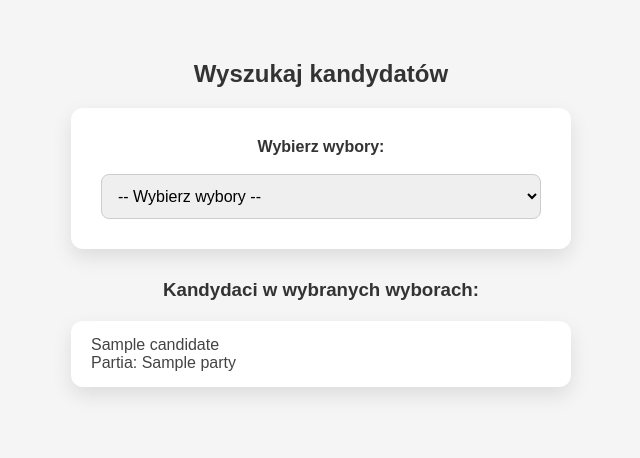
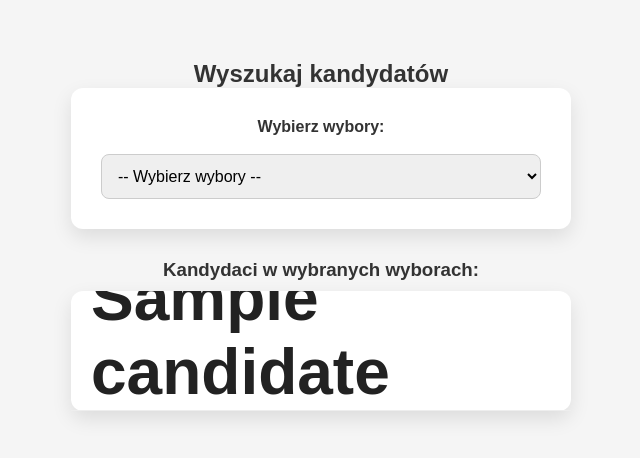
Before and after one commit to Nevvu/Skibidi-sigma, a Django app: page /candidates/1/ in a window 1280 px wide. Shown: the part 173-631 px from the top of the page, without its empty margins (319-959 px from the left). Run offline with Django 5.2, Linux system fonts and the light colour scheme; tables that the repository leaves empty hold one stand-in row (values such as "Sample post"); grey boxes marked "Sample" are stand-in pictures.

Commit message:
Lista kandydatow

```diff
--- a/myapp/myapp/settings.py
+++ b/myapp/myapp/settings.py
@@ -78,6 +78,10 @@ STATIC_ROOT = os.path.join(BASE_DIR, 'staticfiles')
 STATICFILES_DIRS = [
     os.path.join(BASE_DIR, 'static'),
 ]
+
+
+MEDIA_URL = '/media/'
+MEDIA_ROOT = os.path.join(BASE_DIR, 'media')
 
 TEMPLATES = [
     {
--- a/myapp/wybory/models.py
+++ b/myapp/wybory/models.py
@@ -2,6 +2,8 @@ from django.db import models
 from django.db.models.signals import post_save
 from django.dispatch import receiver
 from django.contrib.auth.models import User
+from PIL import Image
+
 
 
 class Notification(models.Model):
@@ -38,15 +40,32 @@ class Party(models.Model):
     name = models.CharField(max_length=100, unique=True)
     description = models.TextField(null=True, blank=True)
     founded_date = models.DateField(null=True, blank=True)
-    election = models.ForeignKey(Election, related_name='parties', on_delete=models.CASCADE, null=True, blank=True)
+    election = models.ForeignKey('Election', related_name='parties', on_delete=models.CASCADE, null=True, blank=True)
+    image = models.ImageField(upload_to='party_images/', null=True, blank=True)
+
+    def save(self, *args, **kwargs):
+        super().save(*args, **kwargs)
+        if self.image:
+            img = Image.open(self.image.path)
+            img = img.resize((300, 400), Image.Resampling.LANCZOS)
+            img.save(self.image.path)
 
     def __str__(self):
         return self.name
 
+
 class Candidate(models.Model):
     name = models.CharField(max_length=100)
-    election = models.ForeignKey(Election, related_name='candidates', on_delete=models.CASCADE)
+    election = models.ForeignKey('Election', related_name='candidates', on_delete=models.CASCADE)
     party = models.ForeignKey(Party, null=True, blank=True, on_delete=models.SET_NULL)
+    image = models.ImageField(upload_to='candidate_images/', null=True, blank=True)
+
+    def save(self, *args, **kwargs):
+        super().save(*args, **kwargs)
+        if self.image:
+            img = Image.open(self.image.path)
+            img = img.resize((300, 400), Image.Resampling.LANCZOS)
+            img.save(self.image.path)
 
     def __str__(self):
         return self.name
--- a/myapp/wybory/static/css/candidate-list.css
+++ b/myapp/wybory/static/css/candidate-list.css
@@ -38,10 +38,12 @@
     outline: none;
 }
 
+
 /* Lista kandydatów */
 .candidate-list {
     list-style-type: none;
     padding: 0;
+    margin-top: 10px;
     max-width: 500px;
     width: 100%;
     background-color: #fff;
@@ -50,17 +52,56 @@
 }
 
 .candidate-list li {
+    display: flex;
+    justify-content: space-between;
+    align-items: center;
     padding: 15px 20px;
+    height: 120px;
     border-bottom: 1px solid #eee;
-    font-size: 16px;
     color: #444;
+    transition: height 0.3s ease;
+    overflow: hidden;
+    position: relative;
 }
 
-.candidate-list li:last-child {
-    border-bottom: none;
+.candidate-list li:hover {
+    height: 330px;
 }
 
-h2, h3 {
-    color: #333;
-    margin-bottom: 20px;
+/* Obrazek po prawej */
+.candidate-image {
+    opacity: 0;
+    width: 150px;
+    height: 300px;
+    object-fit: cover;
+    border-radius: 0 12px 12px 0;
+    margin-left: 20px;
+    flex-shrink: 0;
+    transition: opacity 0.3s ease-in-out, transform 0.3s ease-in-out;
+    transform: translateY(20px);
+    pointer-events: none;
 }
+
+.candidate-list li:hover .candidate-image {
+    opacity: 1;
+    transform: translateY(0);
+}
+
+/* Tekst po lewej */
+.candidate-name {
+    font-weight: bold;
+    font-size: 64px;
+    display: block;
+    color: #222;
+}
+
+.candidate-party {
+    font-size: 24px;
+    color: #666;
+    margin: 4px 0 0 0;
+}
+
+/* Kontener tekstu */
+.candidate-text {
+    flex: 1;
+}
--- a/myapp/wybory/templates/wybory/public/candidate-list.html
+++ b/myapp/wybory/templates/wybory/public/candidate-list.html
@@ -26,6 +26,7 @@
         <ul class="candidate-list">
             {% for candidate in candidates %}
                 <li>
+                    <div class="candidate-text">
                         <span class="candidate-name">{{ candidate.name }}</span>
                         <p class="candidate-party">
                             {% if candidate.party %}
@@ -34,6 +35,10 @@
                                 Bezpartyjny
                             {% endif %}
                         </p>
+                    </div>
+                    {% if candidate.image %}
+                        <img src="{{ candidate.image.url }}" alt="Zdjęcie kandydata" class="candidate-image">
+                    {% endif %}
                 </li>
             {% endfor %}
         </ul>
--- a/myapp/wybory/urls.py
+++ b/myapp/wybory/urls.py
@@ -2,6 +2,8 @@ from django.urls import path
 from django.contrib.auth import views as auth_views
 from . import views
 from .views import activate_account
+from django.conf import settings
+from django.conf.urls.static import static
 
 urlpatterns = [
     path('', views.home, name='home'),
@@ -29,4 +31,4 @@ urlpatterns = [
     path('activate/<uidb64>/<token>/', activate_account, name='activate'),
     path('activate/<str:token>/', activate_account, name='activate'),
     path('cast_party_vote/<int:election_id>/', views.cast_party_vote, name='cast_party_vote'),
-]
+] + static(settings.MEDIA_URL, document_root=settings.MEDIA_ROOT)
```
Also changed, not shown: myapp/wybory/admin.py (+11 -2 lines), myapp/media/candidate_images/nawrocki.jpg (added), myapp/media/candidate_images/nawrocki_LGgzrMP.jpg (added), myapp/media/candidate_images/nawrocki_QTtlA1N.jpg (added), myapp/media/candidate_images/nawrocki_bRD2tEq.jpg (added), myapp/media/candidate_images/nawrocki_byPx7on.jpg (added), myapp/media/candidate_images/nawrocki_ewRZ6eH.jpg (added), myapp/wybory/migrations/0021_candidate_image_party_image.py (added). Lines whose indentation alone changed are shown as unchanged.
